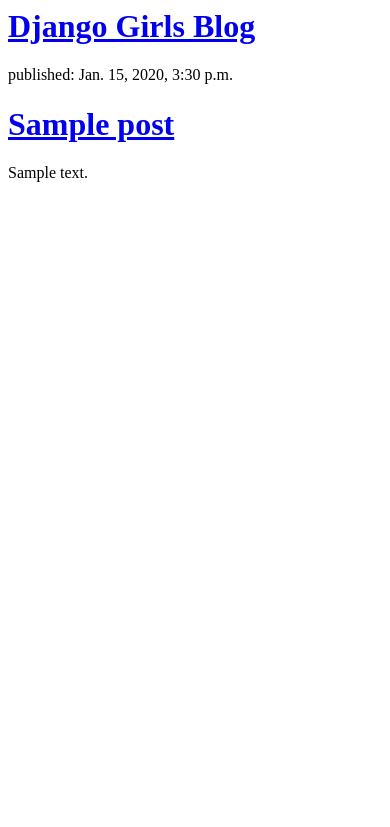
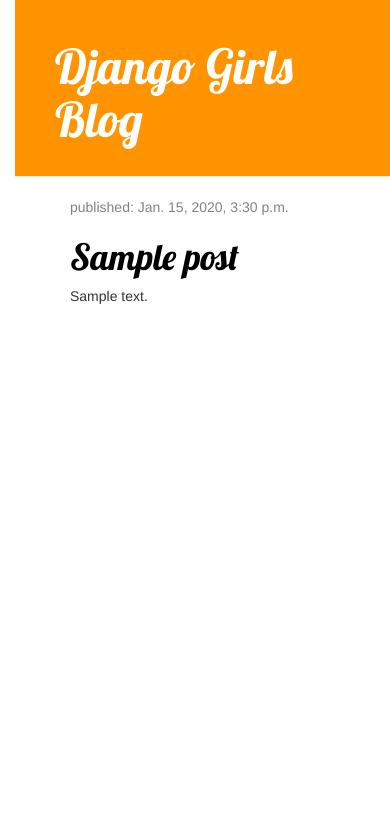
Before and after one commit to tejaser/django-blog, a Django app: template blog/templates/blog/post_list.html in a window 390 px wide. Shown: the top 827 px of the page. Run offline with Django 3.2, Linux system fonts and the light colour scheme; the template is opened without the code that fills it: values that come from a table or form of the project are taken from there, others are empty; tables that the repository leaves empty hold one stand-in row (values such as "Sample post"); some libraries are stand-ins or nearby versions.

Commit message:
Added: base template, bootstrap and css.

```diff
--- /dev/null
+++ b/blog/static/css/blog.css
@@ -0,0 +1,55 @@
+body {
+  padding-left: 15px;
+}
+
+.page-header {
+  background-color: #ff9400;
+  margin-top: 0;
+  padding: 20px 20px 20px 40px;
+}
+
+.page-header h1, .page-header h1 a, .page-header h1 a:visited, .page-header h1 a:active {
+  color: #ffffff;
+  font-size: 36pt;
+  text-decoration: none;
+}
+
+.content {
+  margin-left: 40px;
+}
+
+h1, h2, h3, h4 {
+  font-family: 'Lobster', cursive;
+}
+
+.date {
+  color: #828282;
+}
+
+.save {
+  float: right;
+}
+
+.post-form textarea, .post-form input {
+  width: 100%;
+}
+
+.top-menu, .top-menu:hover, .top-menu:visited {
+  color: #ffffff;
+  float:right;
+  font-size: 26pt;
+  margin-right: 20px;
+}
+
+.post {
+  margin-bottom: 70px;
+}
+
+.post h1 a, .post h1 a:visited {
+  color: #000000;
+}
+
+/*h1 a {
+  color: #FCA205;
+  font-family: 'Lobster';
+}*/
--- /dev/null
+++ b/blog/templates/blog/base.html
@@ -0,0 +1,26 @@
+{% load staticfiles %}
+<!DOCTYPE html>
+<html>
+  <head>
+    <meta charset="utf-8">
+    <title>Django Girls blog</title>
+    <link rel="stylesheet" href="https://maxcdn.bootstrapcdn.com/bootstrap/3.3.7/css/bootstrap.min.css" integrity="sha384-BVYiiSIFeK1dGmJRAkycuHAHRg32OmUcww7on3RYdg4Va+PmSTsz/K68vbdEjh4u" crossorigin="anonymous">
+    <!-- Optional theme -->
+    <link rel="stylesheet" href="https://maxcdn.bootstrapcdn.com/bootstrap/3.3.7/css/bootstrap-theme.min.css" integrity="sha384-rHyoN1iRsVXV4nD0JutlnGaslCJuC7uwjduW9SVrLvRYooPp2bWYgmgJQIXwl/Sp" crossorigin="anonymous">
+    <link href="https://fonts.googleapis.com/css?family=Lobster" rel="stylesheet">
+    <link rel="stylesheet" href="{% static 'css/blog.css' %}">
+  </head>
+  <body>
+    <div class="page-header">
+      <h1> <a href="/">Django Girls Blog</a> </h1>
+    </div>
+    <div class="content container">
+      <div class="row">
+        <div class="col-md-8">
+          {% block content %}
+          {% endblock %}
+        </div>
+      </div>
+    </div>
+  </body>
+</html>
--- a/blog/templates/blog/post_list.html
+++ b/blog/templates/blog/post_list.html
@@ -1,19 +1,13 @@
-<html>
-    <head>
-        <title>Django Girls blog</title>
-    </head>
-    <body>
-        <div>
-            <h1><a href="/">Django Girls Blog</a></h1>
-        </div>
+{% extends 'blog/base.html' %}
 
-        {% for post in posts %}
-          <div>
-            <p>published: {{ post.published_date }}</p>
-            <h1> <a href="#">{{ post.title }}</a> </h1>
-            <p> {{ post.text|linebreaksbr }}</p>
-          </div>
-        {% endfor %}
-
-    </body>
-</html>
+{% block content %}
+  {% for post in posts %}
+    <div class="post">
+      <div class="date">
+        <p>published: {{ post.published_date }}</p>
+      </div>
+      <h1> <a href="#">{{ post.title }}</a> </h1>
+      <p> {{ post.text|linebreaksbr }}</p>
+    </div>
+  {% endfor %}
+{% endblock %}
```
